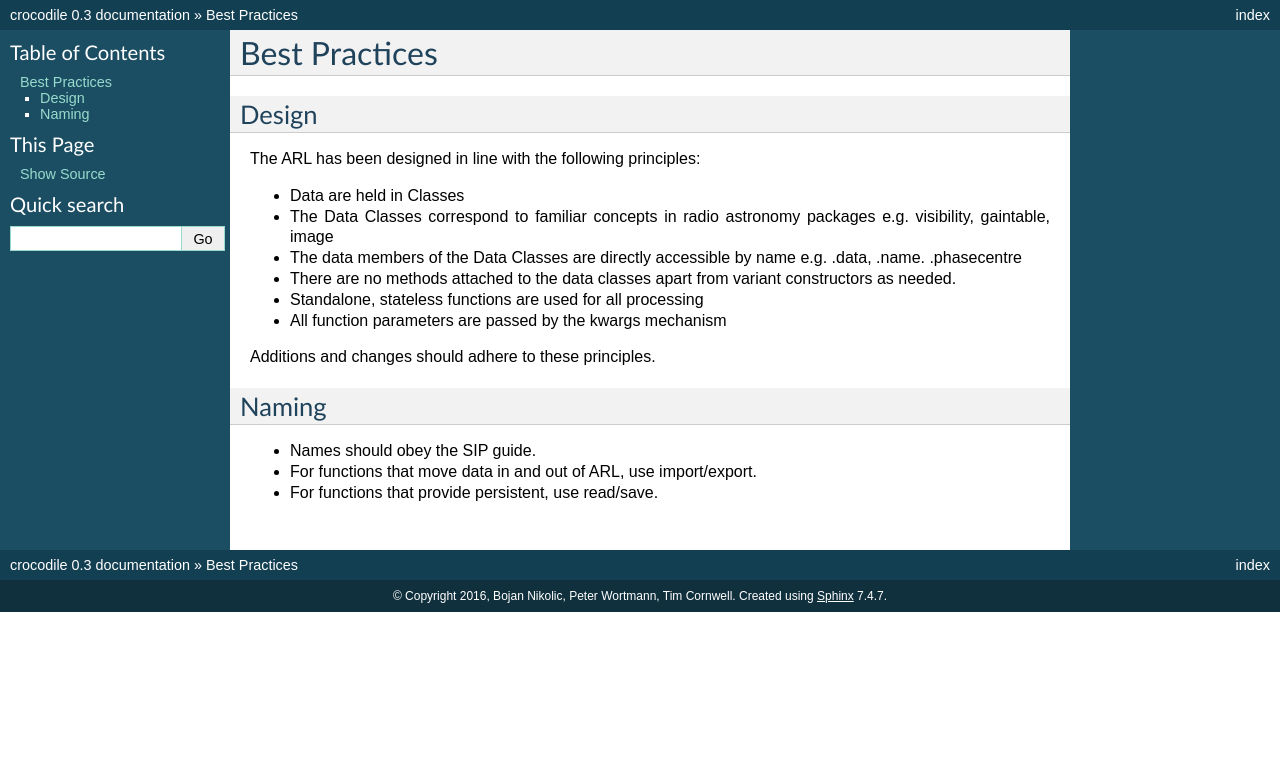
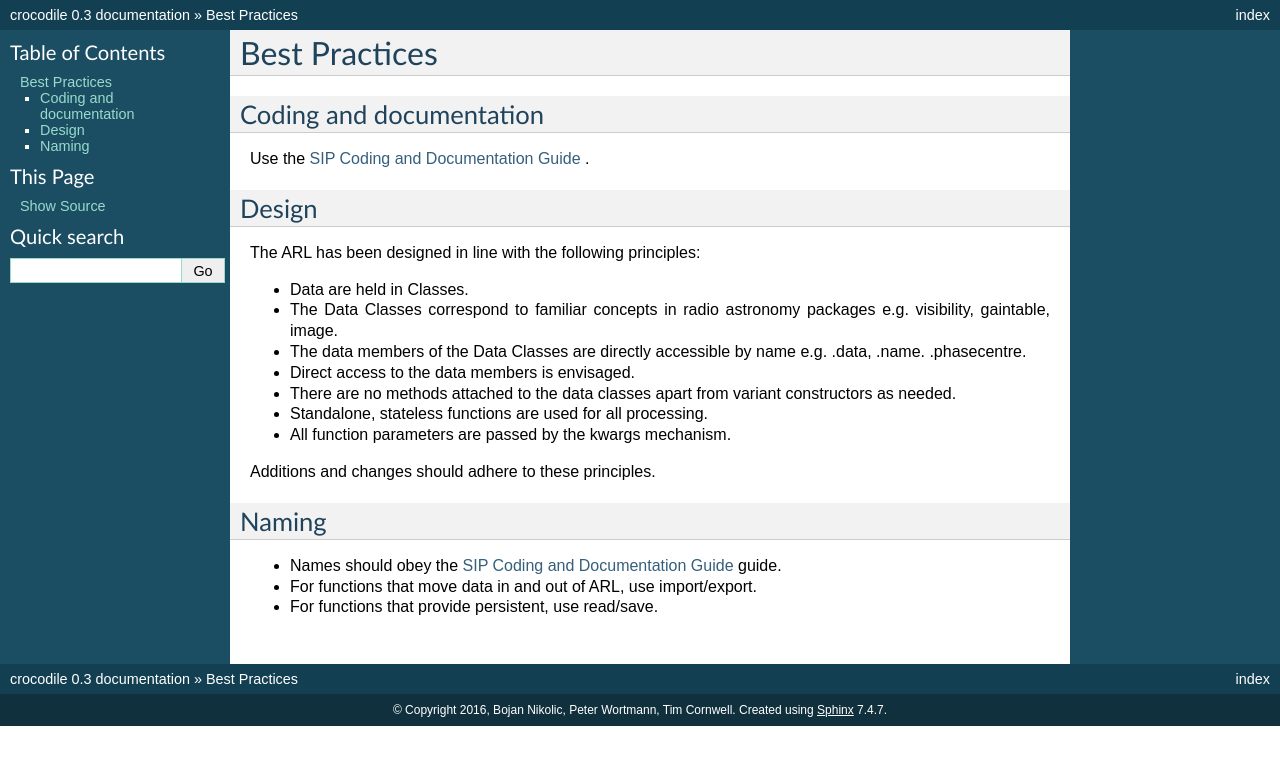
Before and after one commit to ska-telescope/ska-sdp-func-python, a Sphinx documentation site: the page built from docs/arllib_bestpractices.rst, in a window 1280 px wide. Shown: the top 765 px of the page. Built offline with Sphinx 7.4.7, drawn with Linux system fonts in a browser that asks for light colours; pages that are not in the unit, such as notebooks, are missing from menus.

Commit message:
More documentation improvements
Also only support spectral_mode=‘channel’ for now

```diff
--- a/docs/arllib_bestpractices.rst
+++ b/docs/arllib_bestpractices.rst
@@ -8,23 +8,31 @@
 :index:`Best Practices`
 ***********************
 
+
+Coding and documentation
+------------------------
+
+Use the `SIP Coding and Documentation Guide <https://confluence.ska-sdp
+.org/display/SIP/Coding+and+Documentation+Guide+for+SIP/>`_ .
+
 Design
 ------
 
 The ARL has been designed in line with the following principles:
 
-+ Data are held in Classes
-+ The Data Classes correspond to familiar concepts in radio astronomy packages e.g. visibility, gaintable, image
-+ The data members of the Data Classes are directly accessible by name e.g. .data, .name. .phasecentre
++ Data are held in Classes.
++ The Data Classes correspond to familiar concepts in radio astronomy packages e.g. visibility, gaintable, image.
++ The data members of the Data Classes are directly accessible by name e.g. .data, .name. .phasecentre.
++ Direct access to the data members is envisaged.
 + There are no methods attached to the data classes apart from variant constructors as needed.
-+ Standalone, stateless functions are used for all processing
-+ All function parameters are passed by the kwargs mechanism
++ Standalone, stateless functions are used for all processing.
++ All function parameters are passed by the kwargs mechanism.
 
 Additions and changes should adhere to these principles.
 
 Naming
 ------
 
-* Names should obey the SIP guide.
+* Names should obey the `SIP Coding and Documentation Guide <https://confluence.ska-sdp.org/display/SIP/Coding+and+Documentation+Guide+for+SIP/>`_ guide.
 * For functions that move data in and out of ARL, use import/export.
 * For functions that provide persistent, use read/save.
```
Also changed, not shown: 1 other file.
